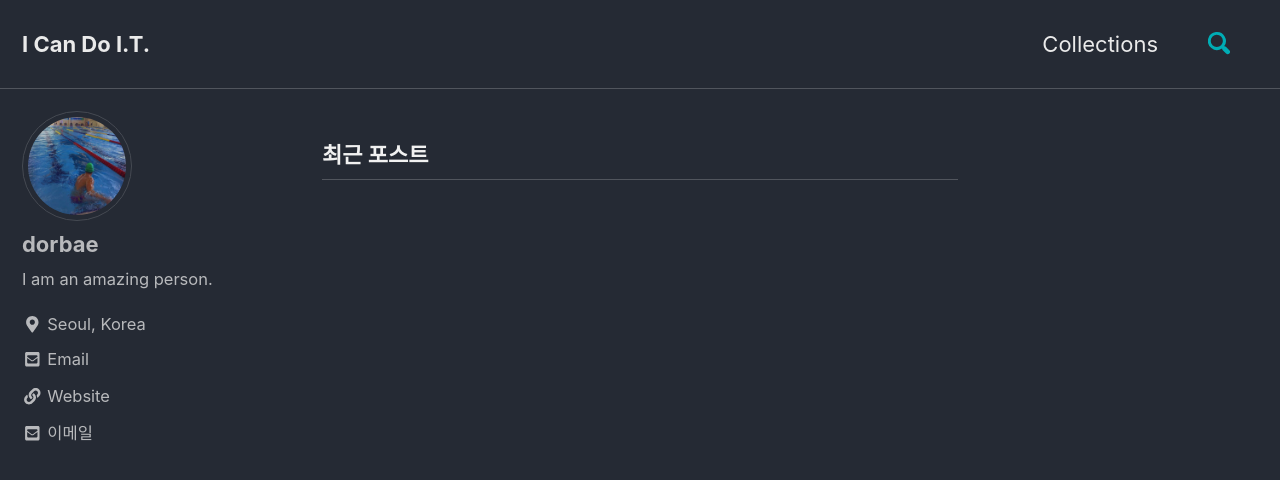
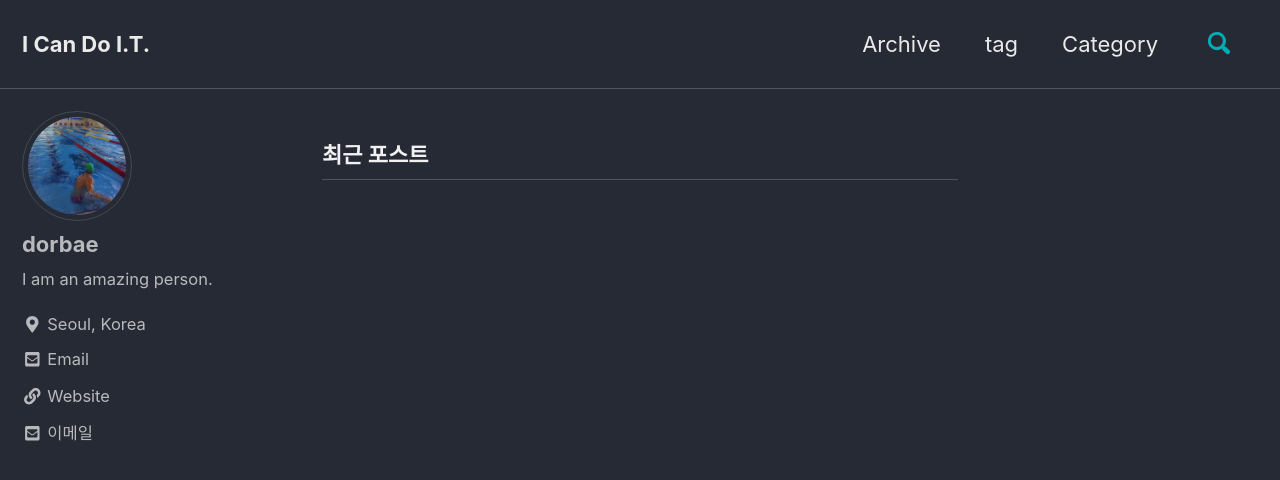
Before and after one commit to dorbae/dorbae.github.io, a Jekyll site: the page built from index.html, in a window 1280 px wide and 900 px high. Shown: the top 480 px of the window. Built offline with Jekyll 4.4.1, drawn with Linux system fonts in a browser that asks for light colours; cached includes are drawn as plain includes; nearby versions of some CDN libraries; the list of posts is cut into pages by our own code.

Commit message:
Update navigation.yml

```diff
--- a/_data/navigation.yml
+++ b/_data/navigation.yml
@@ -1,7 +1,11 @@
 # main links
 main:
-  - title: "Collections"
-    url: /collection-archive/
+  - title: "Archive"
+    url: /year-archive/
+  - title: "tag"
+    url: /tags/
+  - title: "Category"
+    url: /categories/
   # - title: "Quick-Start Guide"
   #   url: https://mmistakes.github.io/minimal-mistakes/docs/quick-start-guide/
   # - title: "About"
```
